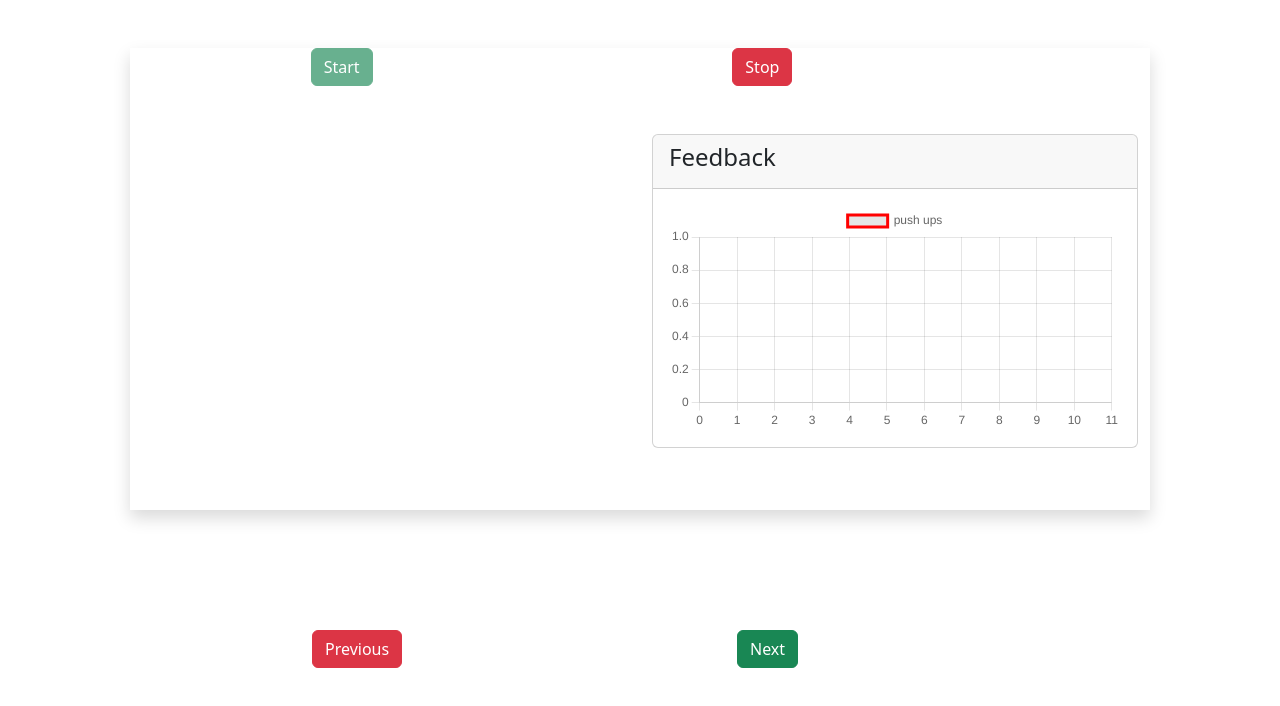
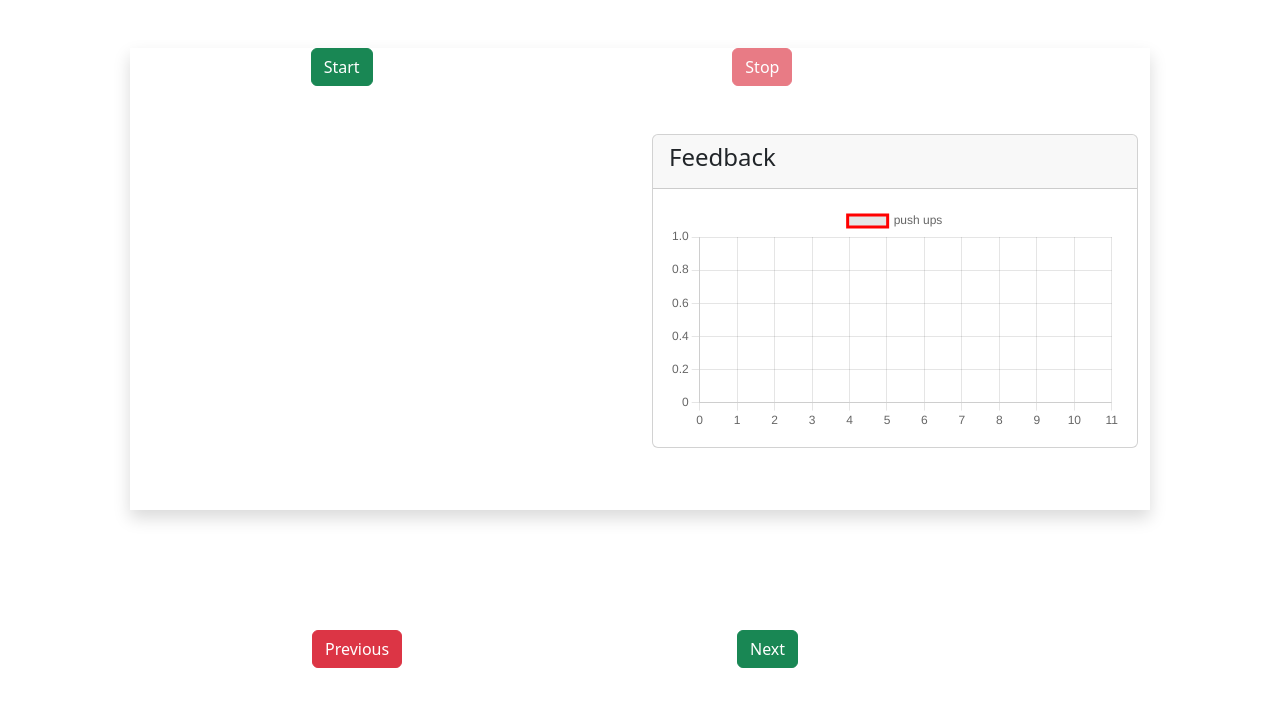
Before and after one commit to thanos101201/coachclient, a React (Create React App) app: page /user in a window 1280 px wide. Shown: the top 706 px of the page. Built offline with nearby package versions, Linux system fonts and the light colour scheme; no server answers.

Commit message:
updated the condition for blocking the buttons

```diff
--- a/src/Components/User.js
+++ b/src/Components/User.js
@@ -149,7 +149,7 @@ function User() {
   return (
     <div className='container'>
       <div className='row d-flex justify-content-center m-5'>
-        <Exercise exercise={calorie[index]} email={user.email} datapoint={dataPoints[index]} block={user.exercise !== 'none'} />
+        <Exercise exercise={calorie[index]} email={user.email} datapoint={dataPoints[index]} block={user.exercise !== 'none' && user.exercise !== undefined} />
       </div>
       <br></br>
       <div className='row d-flex justify-content-center m-5'>
```
